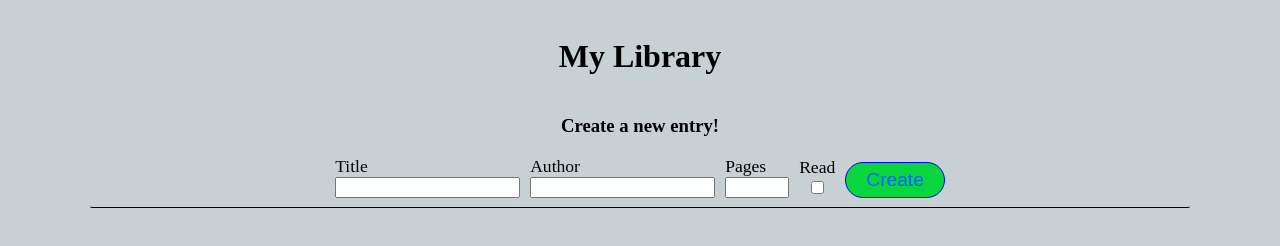
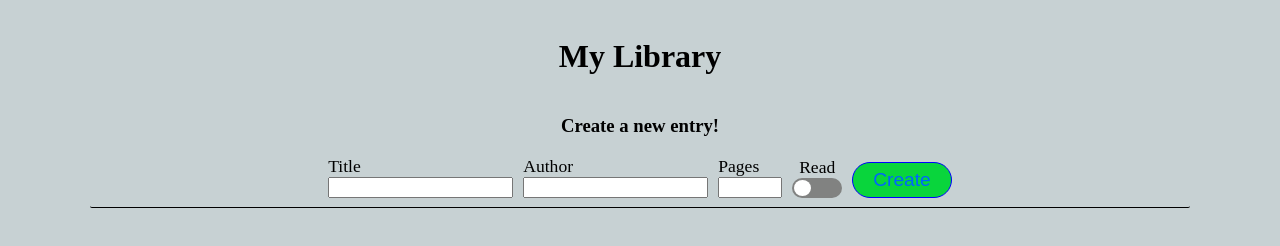
Before and after one commit to XenoNick/odin-library, a website: page index.html in a window 1280 px wide. Drawn offline with Linux system fonts and the light colour scheme.

Commit message:
Create and style a toggle switch

```diff
--- a/index.html
+++ b/index.html
@@ -27,8 +27,11 @@
             <input type="number" name="pages" id="pages" min="0" max="999" />
           </div>
           <div class="input checkbox">
-            <label for="read">Read</label>
-            <input type="checkbox" name="read" id="read"/>
+            <label for="read">
+              <span>Read</span>
+              <input type="checkbox" name="read" id="read" />
+              <span class="slider"></span>
+            </label>
           </div>
           <button type="button" class="create-button">Create</button>
         </form>
--- a/styles.css
+++ b/styles.css
@@ -54,3 +54,44 @@ form {
 .input label {
   font-size: 1.1rem;
 }
+.checkbox {
+  position: relative;
+}
+.checkbox label {
+  display: flex;
+  flex-direction: column;
+  align-items: center;
+}
+input[type='checkbox'] {
+  opacity: 0;
+  height: 0;
+  width: 0;
+  position: absolute;
+}
+.slider {
+  height: 20px;
+  width: 50px;
+  border-radius: 32px;
+  display: flex;
+  justify-content: flex-start;
+  align-items: center;
+  transition: all 0.2s ease-in;
+  background-color: #818281;
+  cursor: pointer;
+}
+.slider::before {
+  content: '';
+  height: 16px;
+  width: 17px;
+  border-radius: 50%;
+  display: inline-block;
+  transition: all 0.2s ease-in;
+  background-color: white;
+  margin-left: 2px;
+}
+#read:checked + .slider::before {
+  transform: translateX(28px);
+}
+#read:checked + .slider {
+  background-color: #0064ff;
+}
```
